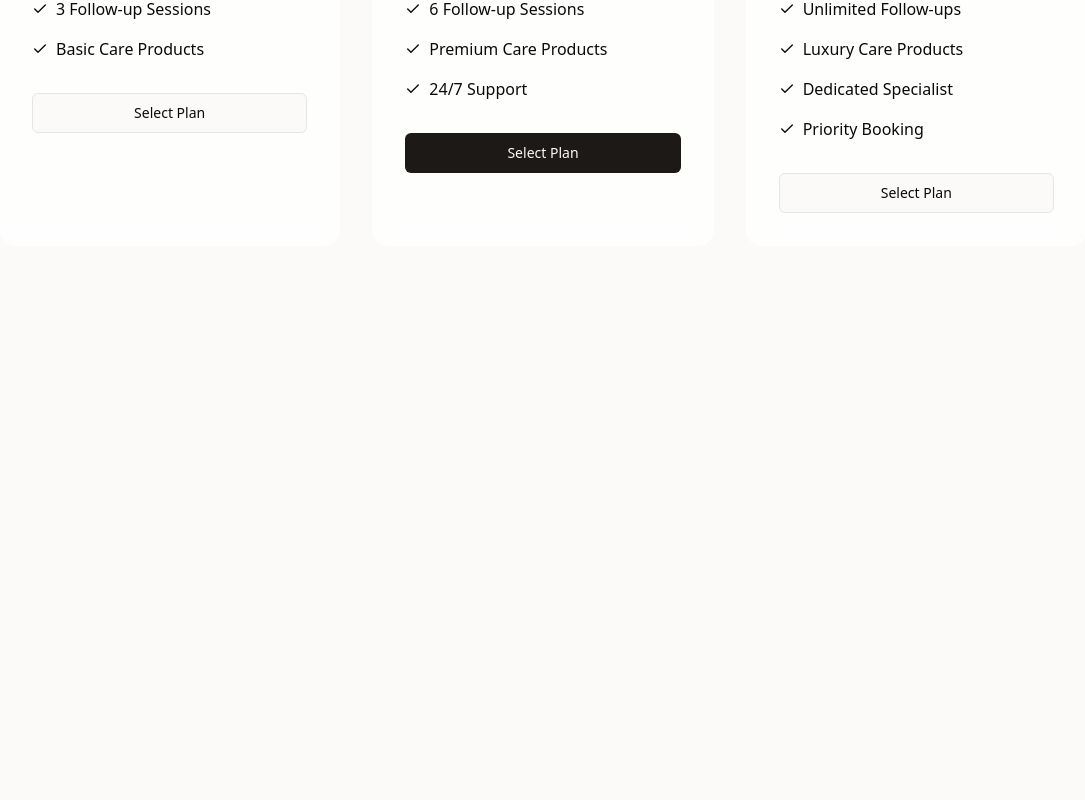
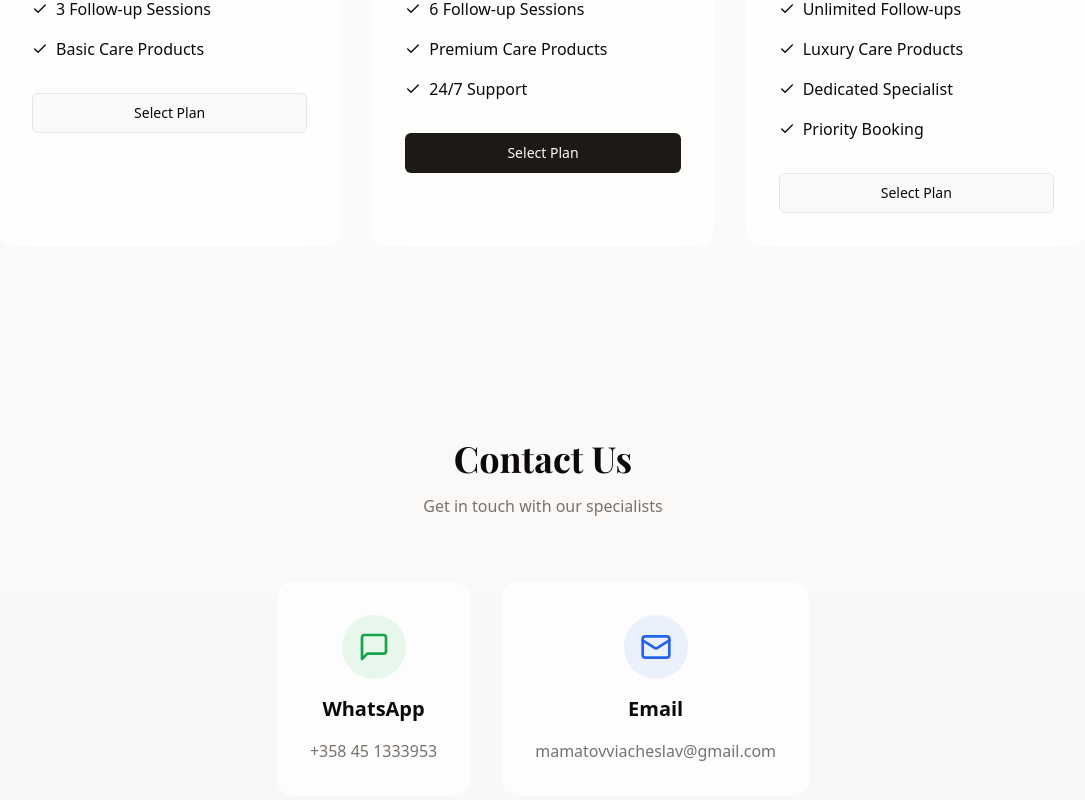
Before and after one commit to GloryMighty/beauty-landing-arabic, a React (Vite) app: page / in a window 1280 px wide. Shown: the part 1946-2746 px from the top of the page, without its empty margins (97-1182 px from the left). Before the commit the page ends 2288 px from the top, so only its background shows below. Built offline with nearby package versions, Linux system fonts and the light colour scheme.

Commit message:
Add contact widgets
Adds a contact widget section below the pricing section with WhatsApp and Email icons linking to specified contact details.  The widget section will be styled similarly to the existing services and pricing sections.

```diff
--- a/src/components/Navbar.tsx
+++ b/src/components/Navbar.tsx
@@ -43,6 +43,11 @@ export const Navbar = () => {
               </a>
             </NavigationMenuItem>
             <NavigationMenuItem>
+              <a href="#contact" className="text-sm font-medium hover:text-primary/80 transition-colors">
+                Contact
+              </a>
+            </NavigationMenuItem>
+            <NavigationMenuItem>
               <NavigationMenuTrigger className="text-sm font-medium">
                 {languages.find(l => l.code === currentLang)?.name}
               </NavigationMenuTrigger>
--- a/src/pages/Index.tsx
+++ b/src/pages/Index.tsx
@@ -1,7 +1,6 @@
-
 import { motion } from 'framer-motion';
 import { Button } from "@/components/ui/button";
-import { Check } from "lucide-react";
+import { Check, MessageSquare, Mail } from "lucide-react";
 import { Navbar } from '@/components/Navbar';
 
 const Index = () => {
@@ -118,6 +117,57 @@ const Index = () => {
           </div>
         </div>
       </section>
+
+      {/* Contact Widgets Section */}
+      <section id="contact" className="section-padding bg-secondary/30">
+        <div className="max-w-7xl mx-auto">
+          <motion.div
+            initial={{ opacity: 0 }}
+            whileInView={{ opacity: 1 }}
+            viewport={{ once: true }}
+            className="text-center mb-16"
+          >
+            <h2 className="text-4xl font-display font-bold mb-4">Contact Us</h2>
+            <p className="text-muted-foreground">Get in touch with our specialists</p>
+          </motion.div>
+
+          <div className="flex justify-center gap-8">
+            <motion.a
+              href="https://wa.me/358451333953"
+              target="_blank"
+              rel="noopener noreferrer"
+              initial={{ opacity: 0, y: 20 }}
+              whileInView={{ opacity: 1, y: 0 }}
+              whileHover={{ scale: 1.05 }}
+              viewport={{ once: true }}
+              className="glass-panel p-8 rounded-2xl flex flex-col items-center gap-4 cursor-pointer"
+            >
+              <div className="h-16 w-16 bg-green-500/10 rounded-full flex items-center justify-center">
+                <MessageSquare className="h-8 w-8 text-green-600" />
+              </div>
+              <h3 className="text-xl font-bold">WhatsApp</h3>
+              <p className="text-muted-foreground">+358 45 1333953</p>
+            </motion.a>
+
+            <motion.a
+              href="mailto:mamatovviacheslav@gmail.com"
+              target="_blank"
+              rel="noopener noreferrer"
+              initial={{ opacity: 0, y: 20 }}
+              whileInView={{ opacity: 1, y: 0 }}
+              whileHover={{ scale: 1.05 }}
+              viewport={{ once: true }}
+              className="glass-panel p-8 rounded-2xl flex flex-col items-center gap-4 cursor-pointer"
+            >
+              <div className="h-16 w-16 bg-blue-500/10 rounded-full flex items-center justify-center">
+                <Mail className="h-8 w-8 text-blue-600" />
+              </div>
+              <h3 className="text-xl font-bold">Email</h3>
+              <p className="text-muted-foreground">mamatovviacheslav@gmail.com</p>
+            </motion.a>
+          </div>
+        </div>
+      </section>
     </div>
   );
 };
```
